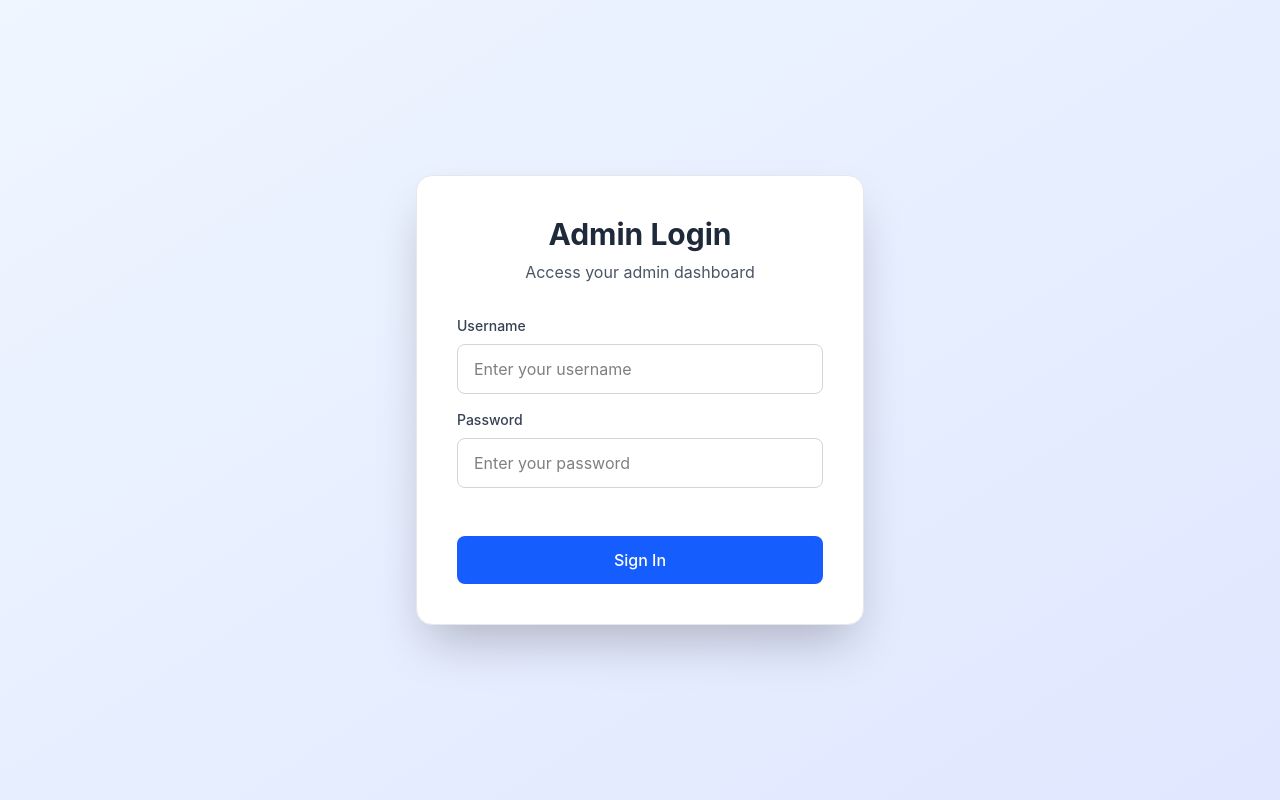
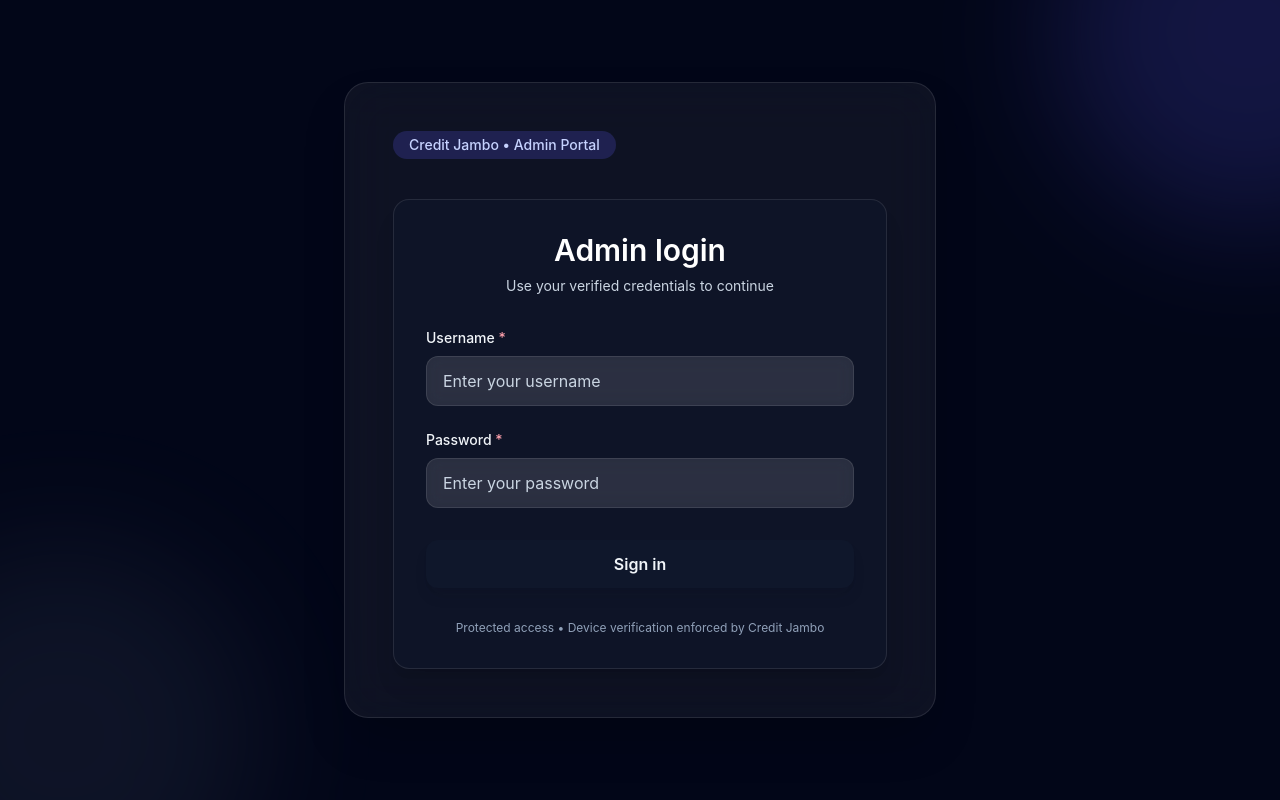
Before and after one commit to HenriTresor/SMS-admin, a React (Vite) app in the folder frontend/: page / in a window 1280 px wide. Built offline with nearby package versions, Linux system fonts and the light colour scheme.

Commit message:
feat: redesined login page for admins

```diff
--- a/frontend/src/components/Button.tsx
+++ b/frontend/src/components/Button.tsx
@@ -19,19 +19,23 @@ const Button: React.FC<ButtonProps> = ({
   disabled = false,
   className = '',
 }) => {
-  const baseClasses = 'inline-flex items-center justify-center font-medium rounded-lg transition duration-200 focus:ring-2 focus:ring-offset-2 disabled:opacity-50 disabled:cursor-not-allowed';
+  const baseClasses =
+    'inline-flex items-center justify-center font-semibold rounded-xl transition-all duration-200 focus:outline-none focus-visible:ring-2 focus-visible:ring-offset-2 disabled:opacity-60 disabled:cursor-not-allowed shadow-lg shadow-slate-900/10';
 
   const variantClasses = {
-    primary: 'bg-blue-600 text-white hover:bg-blue-700 focus:ring-blue-500',
-    secondary: 'bg-gray-600 text-white hover:bg-gray-700 focus:ring-gray-500',
-    danger: 'bg-red-600 text-white hover:bg-red-700 focus:ring-red-500',
-  };
+    primary:
+      'bg-slate-900 text-slate-100 hover:bg-slate-800 hover:-translate-y-0.5 focus-visible:ring-slate-500 focus-visible:ring-offset-slate-900',
+    secondary:
+      'bg-white/80 text-slate-900 border border-slate-200 hover:bg-white focus-visible:ring-indigo-300 focus-visible:ring-offset-white',
+    danger:
+      'bg-rose-600/90 text-white hover:bg-rose-600 focus-visible:ring-rose-500 focus-visible:ring-offset-slate-900',
+  } as const;
 
   const sizeClasses = {
     sm: 'px-3 py-2 text-sm',
     md: 'px-4 py-3 text-base',
-    lg: 'px-6 py-4 text-lg',
-  };
+    lg: 'px-6 py-3.5 text-lg',
+  } as const;
 
   const classes = `${baseClasses} ${variantClasses[variant]} ${sizeClasses[size]} ${className}`;
 
--- a/frontend/src/components/Card.tsx
+++ b/frontend/src/components/Card.tsx
@@ -8,10 +8,10 @@ interface CardProps {
 
 const Card: React.FC<CardProps> = ({ children, title, className = '' }) => {
   return (
-    <div className={`bg-white rounded-lg shadow-sm border border-gray-200 ${className}`}>
+    <div className={`rounded-2xl border border-white/10 bg-white/5 text-slate-100 shadow-lg backdrop-blur ${className}`}>
       {title && (
-        <div className="px-6 py-4 border-b border-gray-200">
-          <h3 className="text-lg font-medium text-gray-900">{title}</h3>
+        <div className="px-6 py-4 border-b border-white/10">
+          <h3 className="text-lg font-semibold text-white">{title}</h3>
         </div>
       )}
       <div className="p-6">
--- a/frontend/src/components/Input.tsx
+++ b/frontend/src/components/Input.tsx
@@ -22,10 +22,10 @@ const Input: React.FC<InputProps> = ({
   className = '',
 }) => {
   return (
-    <div className={`mb-4 ${className}`}>
+    <div className={`space-y-2 ${className}`}>
       {label && (
-        <label className="block text-sm font-medium text-gray-700 mb-2">
-          {label} {required && <span className="text-red-500">*</span>}
+        <label className="block text-sm font-medium text-slate-100">
+          {label} {required && <span className="text-rose-300">*</span>}
         </label>
       )}
       <input
@@ -34,11 +34,11 @@ const Input: React.FC<InputProps> = ({
         value={value}
         onChange={(e) => onChange(e.target.value)}
         required={required}
-        className={`w-full px-4 py-3 border border-gray-300 rounded-lg focus:ring-2 focus:ring-blue-500 focus:border-transparent transition duration-200 ${
-          error ? 'border-red-500 focus:ring-red-500' : ''
+        className={`w-full px-4 py-3 rounded-xl border border-white/10 bg-white/10 text-white placeholder:text-slate-300 focus:outline-none focus-visible:ring-2 focus-visible:ring-indigo-400 focus-visible:ring-offset-2 focus-visible:ring-offset-slate-900 transition duration-200 backdrop-blur ${
+          error ? 'border-rose-400 focus-visible:ring-rose-400' : ''
         }`}
       />
-      {error && <p className="mt-1 text-sm text-red-600">{error}</p>}
+      {error && <p className="text-sm text-rose-300">{error}</p>}
     </div>
   );
 };
--- a/frontend/src/components/Login.tsx
+++ b/frontend/src/components/Login.tsx
@@ -1,10 +1,10 @@
 import { useState } from 'react';
 import { useNavigate } from 'react-router-dom';
-import axios from 'axios';
 import Input from './Input';
 import { API_ENDPOINTS } from '../constants';
 import { forceUpdate } from '../App';
 import api from '../utils/api';
+import Button from './Button';
 
 const Login: React.FC = () => {
   const [username, setUsername] = useState('');
@@ -55,16 +55,32 @@ const Login: React.FC = () => {
   };
 
   return (
-    <div className="min-h-screen flex items-center justify-center bg-gradient-to-br from-blue-50 to-indigo-100">
-      <div className="bg-white p-10 rounded-2xl shadow-2xl w-full max-w-md border border-gray-200">
-        <div className="text-center mb-8">
-          <h2 className="text-3xl font-bold text-gray-800 mb-2">Admin Login</h2>
-          <p className="text-gray-600">Access your admin dashboard</p>
+    <div className="relative min-h-screen w-full flex justify-center overflow-hidden bg-slate-950 text-slate-100">
+      <div className="absolute inset-0 opacity-60">
+        <div className="absolute -top-40 -right-40 h-96 w-96 rounded-full bg-indigo-500/30 blur-3xl" />
+        <div className="absolute -bottom-32 -left-32 h-96 w-96 rounded-full bg-slate-600/30 blur-3xl" />
+      </div>
+
+      <div className="relative sm:w-1/2 w-full flex min-h-screen items-center justify-center px-6 py-12">
+        <div className="grid w-full max-w-5xl gap-10 rounded-3xl border border-white/10 bg-white/5 p-8 backdrop-blur-xl shadow-2xl lg:grid-cols-[1.05fr,1fr] lg:p-12">
+          <div className="flex flex-col justify-between space-y-8">
+            <div className="space-y-6">
+              <span className="inline-flex items-center rounded-full bg-indigo-500/20 px-4 py-1 text-sm font-medium text-indigo-200">
+                Credit Jambo • Admin Portal
+              </span>
+            </div>
+
+          </div>
+
+          <div className="rounded-2xl border border-white/10 bg-slate-900/60 p-8 shadow-xl">
+            <div className="mb-8 space-y-2 text-center">
+              <h2 className="text-3xl font-semibold text-white">Admin login</h2>
+              <p className="text-sm text-slate-300">Use your verified credentials to continue</p>
             </div>
 
             {error && (
-          <div className="mb-6 p-3 bg-red-50 border border-red-200 rounded-lg">
-            <p className="text-red-600 text-sm">{error}</p>
+              <div className="mb-6 rounded-xl border border-rose-400/40 bg-rose-500/10 p-4 text-sm text-rose-200">
+                {error}
               </div>
             )}
 
@@ -74,6 +90,7 @@ const Login: React.FC = () => {
                 placeholder="Enter your username"
                 value={username}
                 onChange={setUsername}
+                required
               />
               <Input
                 label="Password"
@@ -81,19 +98,25 @@ const Login: React.FC = () => {
                 placeholder="Enter your password"
                 value={password}
                 onChange={setPassword}
+                required
               />
 
-          <button
-            type="submit"
-            disabled={loading}
-            className="w-full mt-8 px-4 py-3 bg-blue-600 text-white font-medium rounded-lg hover:bg-blue-700 focus:ring-2 focus:ring-blue-500 focus:ring-offset-2 disabled:opacity-50 disabled:cursor-not-allowed transition duration-200"
-          >
-            {loading ? 'Signing In...' : 'Sign In'}
-          </button>
+              <div className="pt-2">
+                <Button type="submit" disabled={loading} className="w-full justify-center">
+                  {loading ? 'Signing in…' : 'Sign in'}
+                </Button>
+              </div>
             </form>
+
+            <p className="mt-8 text-center text-xs text-slate-400">
+              Protected access • Device verification enforced by Credit Jambo
+            </p>
+          </div>
+        </div>
       </div>
     </div>
   );
-};
+}
+;
 
 export default Login;
```
Lines whose indentation alone changed are shown as unchanged.
